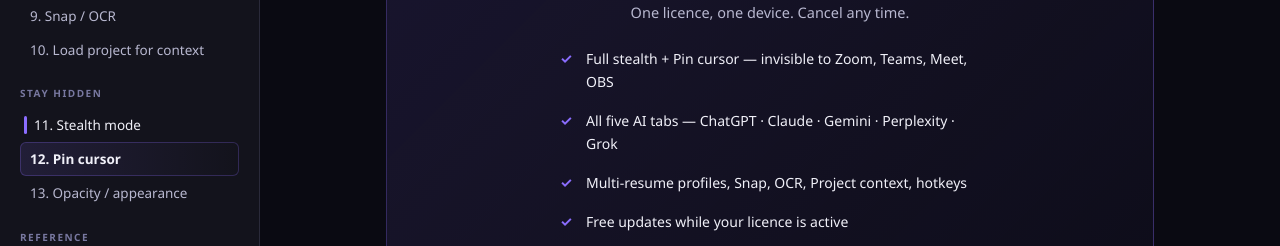
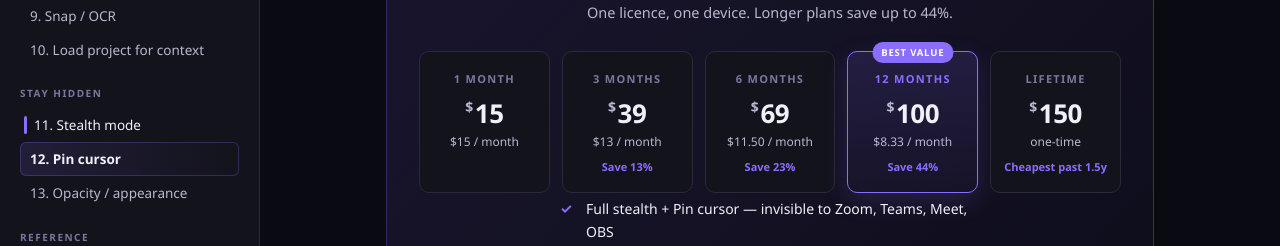
Before and after one commit to corestack-cs/aura-guide, a plain HTML site: page index.html in a window 1280 px wide. Shown: the part 532-778 px from the top of the page. Drawn offline with Linux system fonts and the light colour scheme.

Commit message:
Pricing: 5-tier ladder (1m/3m/6m/12m/Lifetime), Discord-only buy flow

```diff
--- a/index.html
+++ b/index.html
@@ -506,6 +506,90 @@
     line-height: 1.6;
   }
 
+  /* ── Tier comparison grid (5 plans) ───────────────────────── */
+  .tier-grid {
+    display: grid;
+    grid-template-columns: repeat(5, 1fr);
+    gap: 12px;
+    margin: 26px 0 4px;
+  }
+  .tier {
+    background: var(--bg-panel);
+    border: 1px solid var(--border);
+    border-radius: 10px;
+    padding: 18px 12px 16px;
+    text-align: center;
+    position: relative;
+    transition: border-color 0.15s ease, transform 0.15s ease;
+  }
+  .tier:hover {
+    border-color: rgba(139, 109, 255, 0.45);
+    transform: translateY(-2px);
+  }
+  .tier .tier-name {
+    color: var(--text-dim);
+    font-size: 11px;
+    font-weight: 700;
+    letter-spacing: 1.3px;
+    text-transform: uppercase;
+    margin-bottom: 12px;
+  }
+  .tier .tier-price {
+    font-size: 26px;
+    font-weight: 800;
+    color: var(--text-primary);
+    letter-spacing: -0.5px;
+    line-height: 1;
+  }
+  .tier .tier-price .currency {
+    font-size: 14px;
+    vertical-align: top;
+    color: var(--text-second);
+    font-weight: 600;
+    margin-right: 2px;
+  }
+  .tier .tier-unit {
+    color: var(--text-second);
+    font-size: 12px;
+    margin-top: 6px;
+    min-height: 16px;
+  }
+  .tier .tier-save {
+    margin-top: 6px;
+    font-size: 11px;
+    color: var(--accent);
+    font-weight: 600;
+  }
+  .tier.featured {
+    border-color: var(--accent);
+    background: linear-gradient(180deg, rgba(139, 109, 255, 0.14), rgba(139, 109, 255, 0.04));
+    box-shadow: 0 8px 24px rgba(139, 109, 255, 0.18);
+  }
+  .tier.featured .tier-name { color: var(--accent); }
+  .tier .badge {
+    position: absolute;
+    top: -10px;
+    left: 50%;
+    transform: translateX(-50%);
+    background: var(--accent);
+    color: #fff;
+    font-size: 9.5px;
+    font-weight: 700;
+    letter-spacing: 0.8px;
+    padding: 3px 9px;
+    border-radius: 999px;
+    white-space: nowrap;
+  }
+  @media (max-width: 760px) {
+    .tier-grid {
+      grid-template-columns: repeat(2, 1fr);
+    }
+    .tier.featured {
+      grid-column: span 2;
+    }
+  }
+
+
   @media (max-width: 700px) {
     .download-cta {
       grid-template-columns: 1fr;
@@ -597,30 +681,61 @@
       <div class="price">
         <span class="currency">$</span>15<span class="period"> / month</span>
       </div>
-      <p class="tagline">One licence, one device. Cancel any time.</p>
+      <p class="tagline">One licence, one device. Longer plans save up to&nbsp;44%.</p>
+
+      <div class="tier-grid">
+        <div class="tier">
+          <div class="tier-name">1 month</div>
+          <div class="tier-price"><span class="currency">$</span>15</div>
+          <div class="tier-unit">$15&nbsp;/&nbsp;month</div>
+          <div class="tier-save">&nbsp;</div>
+        </div>
+        <div class="tier">
+          <div class="tier-name">3 months</div>
+          <div class="tier-price"><span class="currency">$</span>39</div>
+          <div class="tier-unit">$13&nbsp;/&nbsp;month</div>
+          <div class="tier-save">Save 13%</div>
+        </div>
+        <div class="tier">
+          <div class="tier-name">6 months</div>
+          <div class="tier-price"><span class="currency">$</span>69</div>
+          <div class="tier-unit">$11.50&nbsp;/&nbsp;month</div>
+          <div class="tier-save">Save 23%</div>
+        </div>
+        <div class="tier featured">
+          <span class="badge">BEST VALUE</span>
+          <div class="tier-name">12 months</div>
+          <div class="tier-price"><span class="currency">$</span>100</div>
+          <div class="tier-unit">$8.33&nbsp;/&nbsp;month</div>
+          <div class="tier-save">Save 44%</div>
+        </div>
+        <div class="tier">
+          <div class="tier-name">Lifetime</div>
+          <div class="tier-price"><span class="currency">$</span>150</div>
+          <div class="tier-unit">one-time</div>
+          <div class="tier-save">Cheapest&nbsp;past&nbsp;1.5y</div>
+        </div>
+      </div>
 
       <ul class="included">
         <li>Full stealth + Pin cursor — invisible to Zoom, Teams, Meet, OBS</li>
         <li>All five AI tabs — ChatGPT · Claude · Gemini · Perplexity · Grok</li>
         <li>Multi-resume profiles, Snap, OCR, Project context, hotkeys</li>
         <li>Free updates while your licence is active</li>
-        <li>Personal support by email / Discord</li>
+        <li>Personal support on Discord</li>
       </ul>
 
       <div class="buy-row">
-        <a class="buy-btn" href="mailto:james.liu.vectorspace@gmail.com?subject=Aura%20licence%20purchase">
-          <span>Email to purchase</span>
-        </a>
-        <a class="buy-btn secondary" href="https://discord.gg/AUJ25tNTs">
-          <span>Discord</span>
+        <a class="buy-btn" href="https://discord.gg/AUJ25tNTs">
+          <span>Get your licence on Discord</span>
         </a>
       </div>
 
       <p class="fineprint">
-        Longer commitments (6 months / 12 months / lifetime) available
-        at a discount — ask on email or Discord. Licences are tied to
-        your device's hardware fingerprint and survive Windows
-        reinstall. Refund within 7 days, no questions asked.
+        Join the Discord, message us with the plan you want, and we'll
+        walk you through payment (PayPal, crypto, or bank transfer) and
+        issue your key. Licences bind to your device's hardware
+        fingerprint and survive a Windows reinstall.
       </p>
     </section>
 
```
